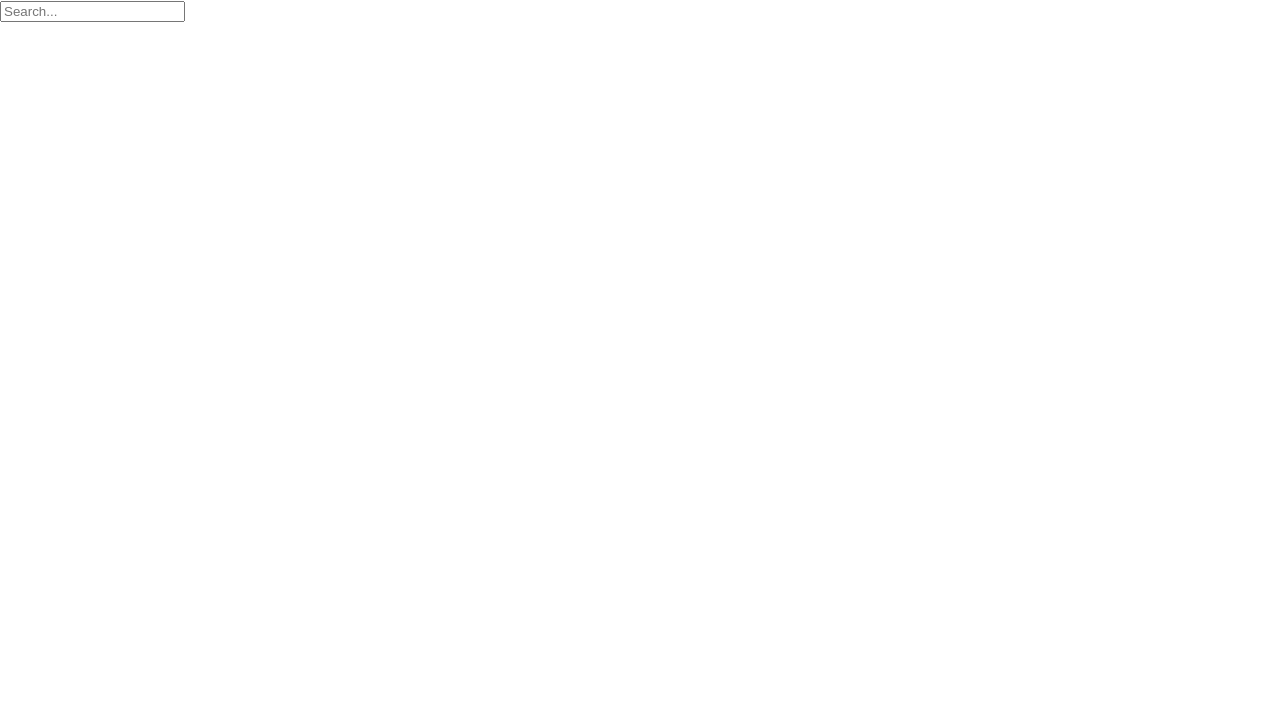
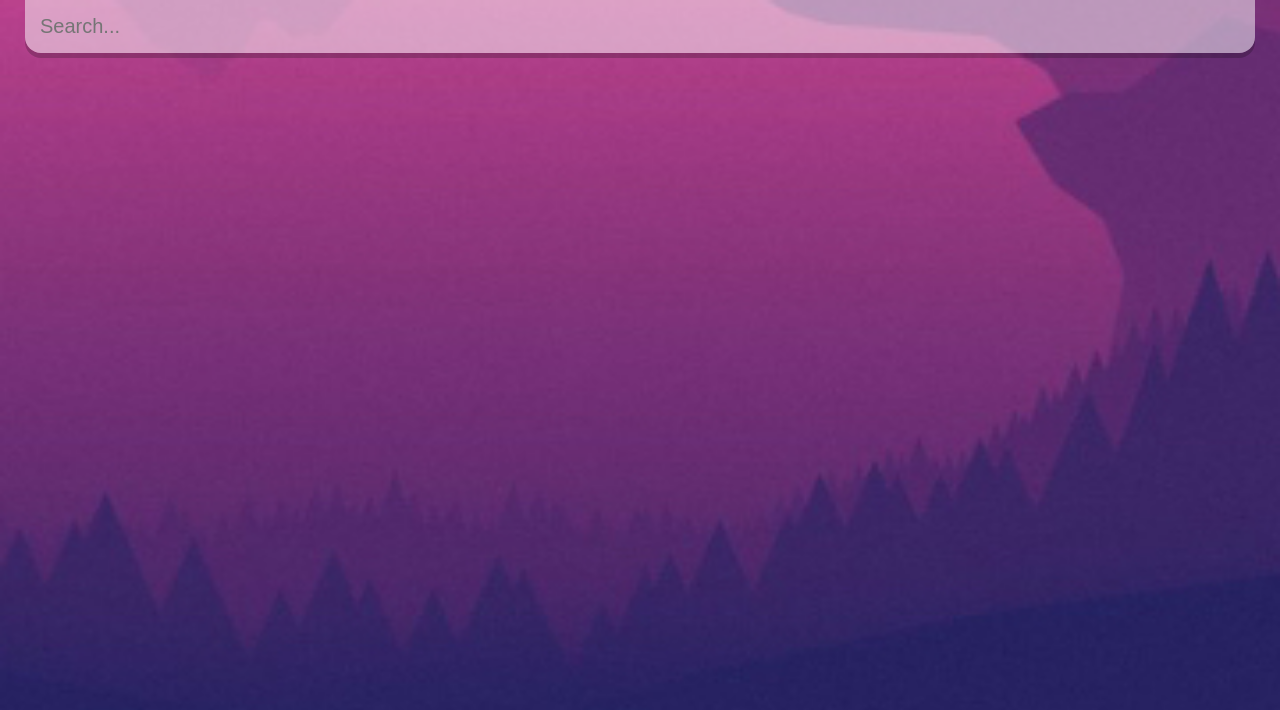
Before and after one commit to moazam94/Weather-App, a React (Create React App) app in the folder weather/: page / in a window 1280 px wide. Shown: the top 710 px of the page. Built offline with nearby package versions, Linux system fonts and the light colour scheme.

Commit message:
added css properties

```diff
--- a/weather/src/App.js
+++ b/weather/src/App.js
@@ -8,7 +8,7 @@ const api = {
 
 function App() {
   return (
-    <div className="App">
+    <div className="App warm">
       <main>
         <div className='search-box'>
           <input type="text" className='search-bar' placeholder='Search...'/>
--- a/weather/src/index.css
+++ b/weather/src/index.css
@@ -1,13 +1,56 @@
-body {
+* {
   margin: 0;
-  font-family: -apple-system, BlinkMacSystemFont, 'Segoe UI', 'Roboto', 'Oxygen',
-    'Ubuntu', 'Cantarell', 'Fira Sans', 'Droid Sans', 'Helvetica Neue',
-    sans-serif;
-  -webkit-font-smoothing: antialiased;
-  -moz-osx-font-smoothing: grayscale;
+  padding: 0;
+  box-sizing: border-box;
 }
 
-code {
-  font-family: source-code-pro, Menlo, Monaco, Consolas, 'Courier New',
-    monospace;
+body {
+  font-family: 'montseratt', sans-serif;
 }
+
+.App {
+  background-image: url('./images/cold-bg.jpeg');
+  background-size: cover;
+  background-position: bottom;
+  transition: 0.4 ease-out;
+}
+
+.App.warm {
+  background-image: url('./images/warm-bg.jpeg');
+}
+
+main {
+  min-height: 100vh;
+  padding: 25px;
+}
+
+.search-box {
+  width: 100%;
+  margin: 0 0 75px;
+}
+
+.search-box .search-bar {
+  display: block;
+  width: 100%;
+  padding: 15px;
+
+  appearance: none;
+  background: none;
+  border: none;
+  outline: none;
+
+  background-color: rgba(255, 255, 255, 0.5);
+  border-radius: 0px 0px 16px 16px;
+  margin-top: -25px;
+
+  box-shadow: 0px 5px rgba(0, 0, 0, 0.2);
+
+  color: black;
+  font-size: 20px;
+
+  transition: 0.4s ease;
+}
+
+.search-box .search-bar:focus {
+  background-color: rgba(255, 255, 255, 0.75);
+}
```
Also changed, not shown: weather/src/images/cold-bg.jpeg (added), weather/src/images/warm-bg.jpeg (added).
